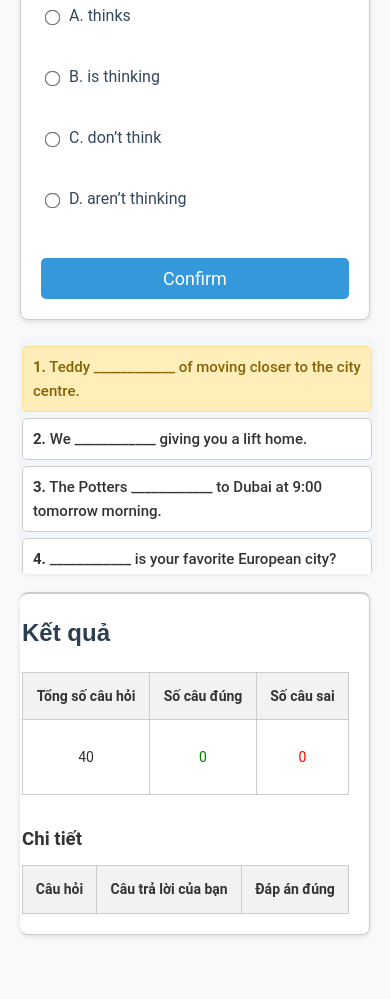
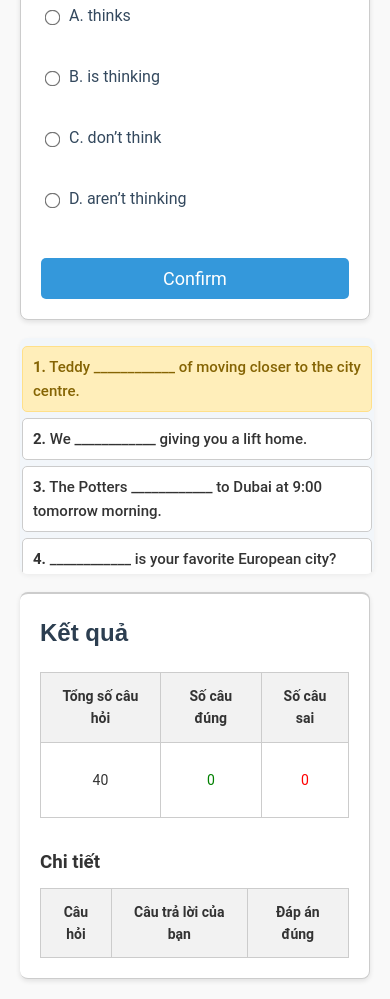
Before and after one commit to phongng255/Quizz, a plain HTML site: page index.html in a window 390 px wide. Shown: the part 229-1228 px from the top of the page. Before the commit the page ends 1184 px from the top, so only its background shows below. Drawn offline with Linux system fonts and the light colour scheme.

Commit message:
Update UI - remove padding left

```diff
--- a/styles.css
+++ b/styles.css
@@ -163,7 +163,6 @@ table td {
         border-left: none;
         border-top: 2px solid #ccc;
         min-width: unset; /* Bỏ chiều rộng tối thiểu trên điện thoại */
-        padding-left: 2px;
     }
 }
 
```
